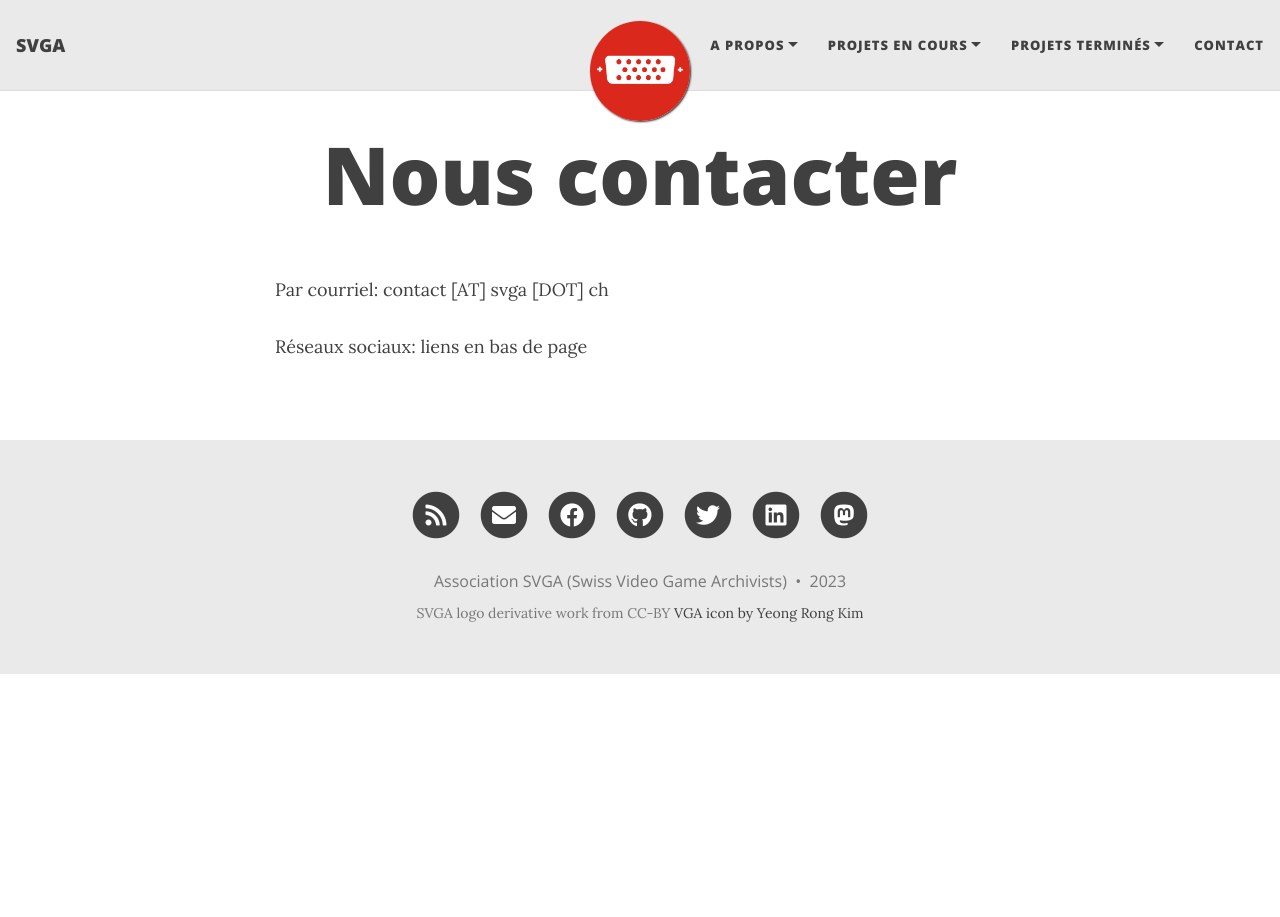
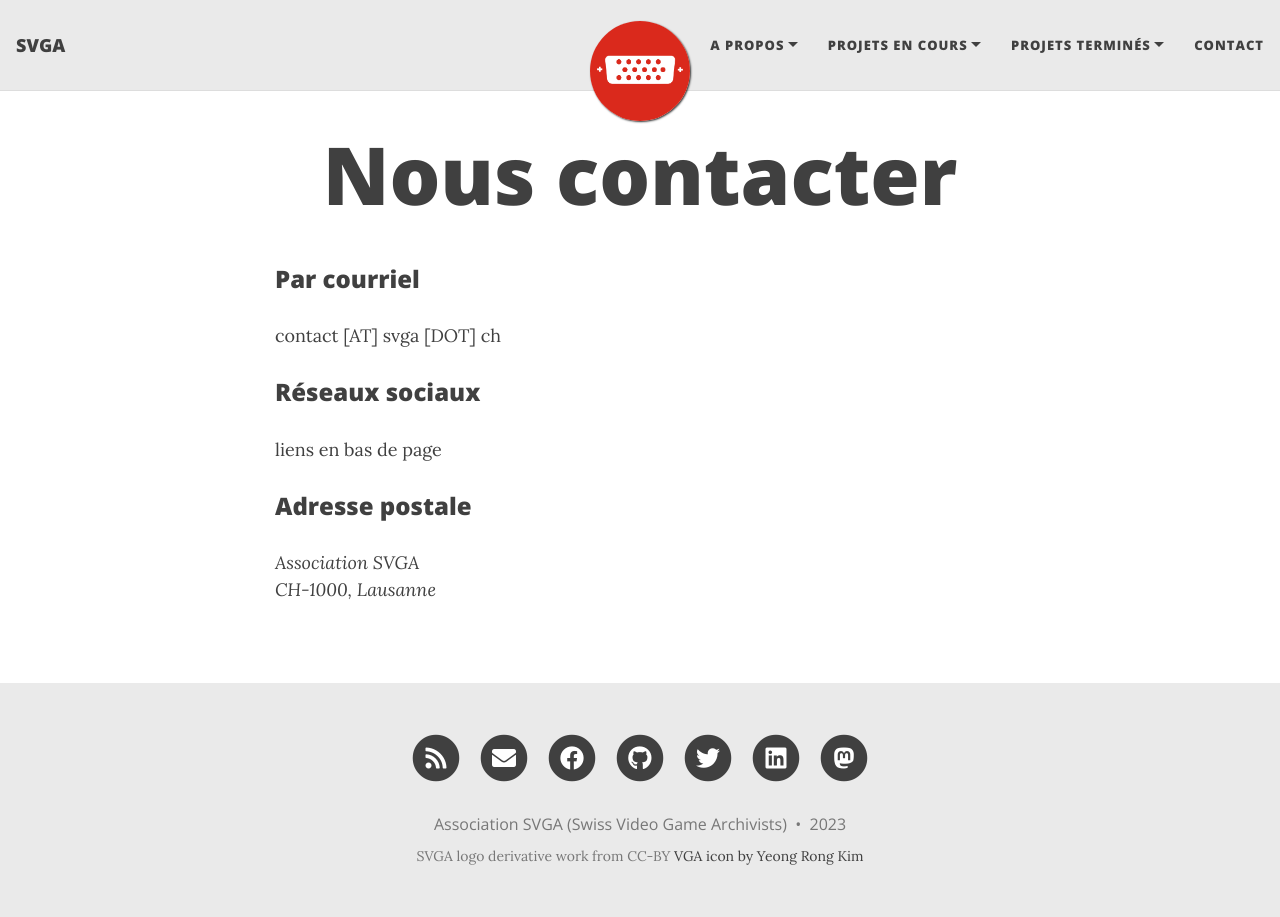
Before and after one commit to SVGA-ch/SVGA-ch.github.io, a Jekyll site: the page built from contact.md, in a window 1280 px wide. Built offline with Jekyll 4.4.1, drawn with Linux system fonts in a browser that asks for light colours; nearby versions of some CDN libraries.

Commit message:
Adding postal address
Adding postal address to the contact page

```diff
--- a/contact.md
+++ b/contact.md
@@ -3,6 +3,12 @@ layout: page
 title: Nous contacter
 ---
 
-Par courriel: contact [AT] svga [DOT] ch
+### Par courriel
+contact [AT] svga [DOT] ch
 
-Réseaux sociaux: liens en bas de page
+### Réseaux sociaux
+liens en bas de page
+
+### Adresse postale
+*Association SVGA
+CH-1000, Lausanne*
```
